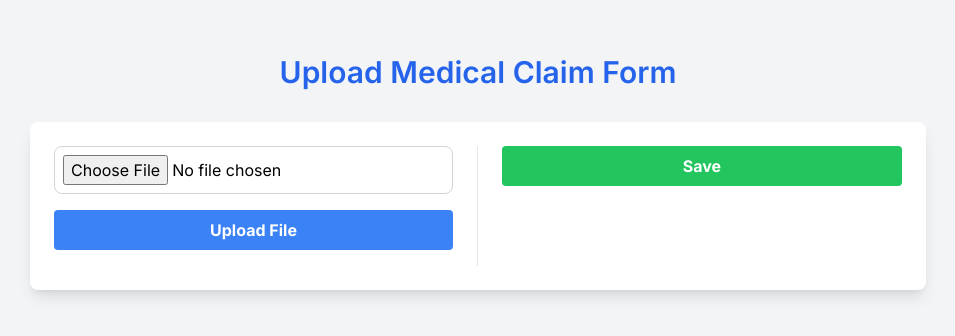
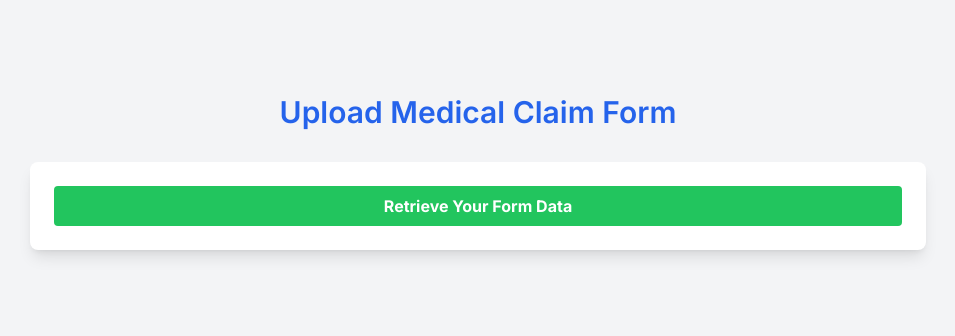
Before and after one commit to Shreyas-g97/pdf-autofill, a Next.js app: page /internal in a window 1280 px wide. Shown: the part 228-564 px from the top of the page, without its empty margins (162-1117 px from the left). Built offline with nearby package versions, Linux system fonts and the light colour scheme.

Commit message:
change form submission ui

```diff
--- a/app/internal/page.tsx
+++ b/app/internal/page.tsx
@@ -1,3 +1,188 @@
+// 'use client'
+
+// import React, { useState, useEffect } from 'react';
+// import { useRouter } from 'next/navigation';
+// import axios from 'axios';
+// import { adapticServer } from '../../utils/helpers';
+// import UseStore from '../results';
+
+// const FileUploadComponent: React.FC<{ data: any }> = ({ data }) => {
+//   const router = useRouter();
+//   const [file, setFile] = useState<File | null>(null);
+//   const [loading, setLoading] = useState<boolean>(false);
+//   const [progressMessage, setProgressMessage] = useState<any>('');
+//   const [error, setError] = useState<boolean>(false);
+//   const [formattedData, setFormattedData] = useState<{ [key: string]: string }>({});
+//   const upload = UseStore.useUploadStore(state => state.upload);
+//   const setUpload = UseStore.useUploadStore(state => state.setUpload);
+
+//   const progressMessages = [
+//     'Analyzing document...',
+//     'Extracting key information...',
+//     'Comparing with clinical trials...',
+//     'Finalizing results...'
+//   ];
+
+//   useEffect(() => {
+//     if (!loading) {
+//       return;
+//     }
+//     let messageIndex = 0;
+//     const intervalId = setInterval(() => {
+//       if (messageIndex < progressMessages.length) {
+//         setProgressMessage(progressMessages[messageIndex]);
+//         messageIndex++;
+//       } else {
+//         clearInterval(intervalId);
+//       }
+//     }, 6000);
+
+//     return () => clearInterval(intervalId);
+//   }, [loading, progressMessages.length]);
+
+//   const handleFileChange = (event: React.ChangeEvent<HTMLInputElement>) => {
+//     const uploadedFile = event.target.files ? event.target.files[0] : null;
+//     if (uploadedFile) {
+//       setFile(uploadedFile);
+//     }
+//   };
+
+//   const handleFileUpload = async () => {
+//     if (file) {
+//       try {
+//         const formData = new FormData();
+//         formData.append('file', file);
+//         formData.append('formFields', JSON.stringify(formattedData)); // Ensure formattedData is a properly serialized JSON string
+
+//         setLoading(true);
+//         setError(false);
+
+//         const response = await axios.post(`${adapticServer}uploadPDF`, formData, {
+//           headers: {
+//             'Content-Type': 'multipart/form-data'
+//           },
+//           responseType: 'blob'
+//         });
+
+//         const url = window.URL.createObjectURL(new Blob([response.data]));
+//         const link = document.createElement('a');
+//         link.href = url;
+//         link.setAttribute('download', 'filled_form.pdf');
+//         document.body.appendChild(link);
+//         link.click();
+//         link.remove();
+
+//         console.log('Success:', response.data);
+//         setUpload(response.data);
+//         setFile(null);
+//         setTimeout(() => {
+//           setLoading(false);
+//         }, 2000);
+//       } catch (error) {
+//         console.error('Error:', error);
+//         setLoading(false);
+//         setError(true);
+//       }
+//     }
+//   };
+
+//   const handleFormSubmit = async () => {
+//     try {
+//       if (!data || !data.client || !data.client.companyId) {
+//         console.error('Data or client information is missing:', data);
+//       }
+
+//       // const targetID = data.client.companyId;
+//       const targetID = '752242a1-11d4-4a13-89b0-c26f02ae4fe3';
+//       const response = await axios.get(`${adapticServer}api/form-responses`);
+//       console.log('Form responses:', response.data.data);
+//       const responseData = response.data.data;
+
+//       if (Array.isArray(responseData)) {
+//         const matchingItem = responseData.find(item => item.clientId === targetID);
+
+//         if (matchingItem) {
+//           // console.log('Matching item:', matchingItem.fields.formFields);
+//           const formFields = matchingItem.fields.formFields;
+//           const formattedData: { [key: string]: string } = {};
+//           for (const [key, value] of Object.entries(formFields)) {
+//             if (
+//               typeof value === 'object' &&
+//               value !== null &&
+//               'title' in value &&
+//               'answer' in value &&
+//               typeof value.title === 'string' &&
+//               typeof value.answer === 'string'
+//             ) {
+//               formattedData[value.title] = value.answer;
+//             }
+//           }
+//           console.log(formattedData)
+//           setFormattedData(formattedData)
+//         } else {
+//           console.log(`No matching item found with clientID: ${targetID}`);
+//           try {
+//             const response = await axios.post(`${adapticServer}api/submit-form`, {
+//               clientId: targetID
+//             });
+//             console.log(response.data);
+//           } catch (error) {
+//             console.error('Error submitting form:', error);
+//           }
+//         }
+//       } else {
+//         console.error('Response data is not an array:', responseData);
+//       }
+
+//     } catch (error) {
+//       console.error('Error:', error);
+//     }
+//   };
+
+//   return (
+//     <div className="flex flex-col items-center justify-center p-6 bg-gray-100 min-h-screen">
+//       <h1 className="text-3xl font-semibold mb-8 text-center text-blue-600">Upload Medical Claim Form</h1>
+//       <div className="flex flex-row w-full max-w-4xl bg-white rounded-lg shadow-lg p-6">
+//         <div className="flex flex-col items-center w-1/2 pr-6 border-r">
+//           <input
+//             type="file"
+//             accept=".pdf"
+//             onChange={handleFileChange}
+//             className="border border-gray-300 rounded-lg p-2 mb-4 w-full"
+//           />
+//           <button
+//             onClick={handleFileUpload}
+//             className="bg-blue-500 hover:bg-blue-700 text-white font-bold py-2 px-4 rounded w-full mb-4"
+//           >
+//             Upload File
+//           </button>
+//           {loading && (
+//             <div className="text-center">
+//               <div className="flex justify-center items-center">
+//                 <div className="loader ease-linear rounded-full border-4 border-t-4 border-gray-200 h-12 w-12"></div>
+//               </div>
+//               <p className="text-blue-500 mt-2">{progressMessage}</p>
+//             </div>
+//           )}
+//           {error && (
+//             <div className="text-red-500">Something went wrong. Please try again.</div>
+//           )}
+//         </div>
+//         <div className="flex flex-col items-center w-1/2 pl-6">
+//           <button
+//             onClick={handleFormSubmit}
+//             className="bg-green-500 hover:bg-green-700 text-white font-bold py-2 px-4 rounded w-full"
+//           >
+//             Form Data
+//           </button>
+//         </div>
+//       </div>
+//     </div>
+//   );
+// };
+
+// export default FileUploadComponent;
+
 'use client'
 
 import React, { useState, useEffect } from 'react';
@@ -6,31 +191,15 @@ import axios from 'axios';
 import { adapticServer } from '../../utils/helpers';
 import UseStore from '../results';
 
-const FileUploadComponent: React.FC = () => {
+const FileUploadComponent: React.FC<{ data: any }> = ({ data }) => {
   const router = useRouter();
   const [file, setFile] = useState<File | null>(null);
   const [loading, setLoading] = useState<boolean>(false);
-  const [progressMessage, setProgressMessage] = useState<string>('');
+  const [progressMessage, setProgressMessage] = useState<any>('');
   const [error, setError] = useState<boolean>(false);
-  const [formData, setFormData] = useState({
-    employerName: '',
-    policyNumber: '',
-    employeeId: '',
-    employeeName: '',
-    employeeBirthdate: '',
-    employeeAddress: '',
-    employeePhone: '',
-    patientName: '',
-    patientBirthdate: '',
-    patientRelationship: '',
-    patientSex: '',
-    claimRelatedToAccident: 'No',
-    claimRelatedToEmployment: 'No',
-    medicalCoverage: 'Yes',
-    dentalCoverage: 'Yes',
-    visionCoverage: 'No',
-    prescriptionCoverage: 'Yes'
-  });
+  const [formDataError, setFormDataError] = useState<string | null>(null);
+  const [showUploadSection, setShowUploadSection] = useState<boolean>(false);
+  const [formattedData, setFormattedData] = useState<{ [key: string]: string }>({});
   const upload = UseStore.useUploadStore(state => state.upload);
   const setUpload = UseStore.useUploadStore(state => state.setUpload);
 
@@ -65,19 +234,12 @@ const FileUploadComponent: React.FC = () => {
     }
   };
 
-  const handleInputChange = (event: React.ChangeEvent<HTMLInputElement | HTMLSelectElement>) => {
-    const { name, value } = event.target;
-    setFormData(prevState => ({
-      ...prevState,
-      [name]: value
-    }));
-  };
-
   const handleFileUpload = async () => {
     if (file) {
       try {
         const formData = new FormData();
         formData.append('file', file);
+        formData.append('formFields', JSON.stringify(formattedData)); // Ensure formattedData is a properly serialized JSON string
 
         setLoading(true);
         setError(false);
@@ -113,18 +275,79 @@ const FileUploadComponent: React.FC = () => {
 
   const handleFormSubmit = async () => {
     try {
+      if (!data || !data.client || !data.client.companyId) {
+        console.error('Data or client information is missing:', data);
+        setFormDataError('Data or client information is missing.');
+        return;
+      }
+
+      const targetID = data.client.companyId;
+      // const targetID = '752242a1-11d4-4a13-89b0-c26f02ae4fe3';
       const response = await axios.get(`${adapticServer}api/form-responses`);
+      console.log('Form responses:', response.data.data);
+      const responseData = response.data.data;
+
+      if (Array.isArray(responseData)) {
+        const matchingItem = responseData.find(item => item.clientId === targetID);
+
+        if (matchingItem) {
+          const formFields = matchingItem.fields.formFields;
+          const formattedData: { [key: string]: string } = {};
+          for (const [key, value] of Object.entries(formFields)) {
+            if (
+              typeof value === 'object' &&
+              value !== null &&
+              'title' in value &&
+              'answer' in value &&
+              typeof value.title === 'string' &&
+              typeof value.answer === 'string'
+            ) {
+              formattedData[value.title] = value.answer;
+            }
+          }
+          setFormattedData(formattedData);
+          setShowUploadSection(true);
+          setFormDataError(null); // Clear any previous error
+        } else {
+          console.log(`No matching item found with clientID: ${targetID}`);
+          try {
+            const response = await axios.post(`${adapticServer}api/request-form`, {
+              clientId: targetID
+            });
             console.log(response.data);
+            setFormDataError('No form data found. Form submission triggered. Please fill out the form');
+          } catch (error) {
+            console.error('Error submitting form:', error);
+            setFormDataError('Error submitting form.');
+          }
+        }
+      } else {
+        console.error('Response data is not an array:', responseData);
+        setFormDataError('Response data is not an array.');
+      }
     } catch (error) {
       console.error('Error:', error);
+      setFormDataError('An error occurred while fetching form responses.');
     }
   };
-
 
   return (
     <div className="flex flex-col items-center justify-center p-6 bg-gray-100 min-h-screen">
       <h1 className="text-3xl font-semibold mb-8 text-center text-blue-600">Upload Medical Claim Form</h1>
       <div className="flex flex-row w-full max-w-4xl bg-white rounded-lg shadow-lg p-6">
+        {!showUploadSection ? (
+          <div className="flex flex-col items-center w-full">
+            <button
+              onClick={handleFormSubmit}
+              className="bg-green-500 hover:bg-green-700 text-white font-bold py-2 px-4 rounded w-full"
+            >
+              Retrieve Your Form Data
+            </button>
+            {formDataError && (
+              <div className="text-red-500 mt-4">{formDataError}</div>
+            )}
+          </div>
+        ) : (
           <div className="flex flex-col items-center w-1/2 pr-6 border-r">
             <input
               type="file"
@@ -150,14 +373,7 @@ const FileUploadComponent: React.FC = () => {
               <div className="text-red-500">Something went wrong. Please try again.</div>
             )}
           </div>
-        <div className="flex flex-col items-center w-1/2 pl-6">
-          <button
-            onClick={handleFormSubmit}
-            className="bg-green-500 hover:bg-green-700 text-white font-bold py-2 px-4 rounded w-full"
-          >
-            Save
-          </button>
-        </div>
+        )}
       </div>
     </div>
   );
--- a/app/page.tsx
+++ b/app/page.tsx
@@ -24,7 +24,7 @@ async function Content({ searchParams }: { searchParams: SearchParams }) {
   return (
     <>
     <main>
-        <FileUploadComponent/>
+        <FileUploadComponent data={data}/>
         <LogDataButton data={data} />
     </main>
     </>
```
Lines whose indentation alone changed are shown as unchanged.
